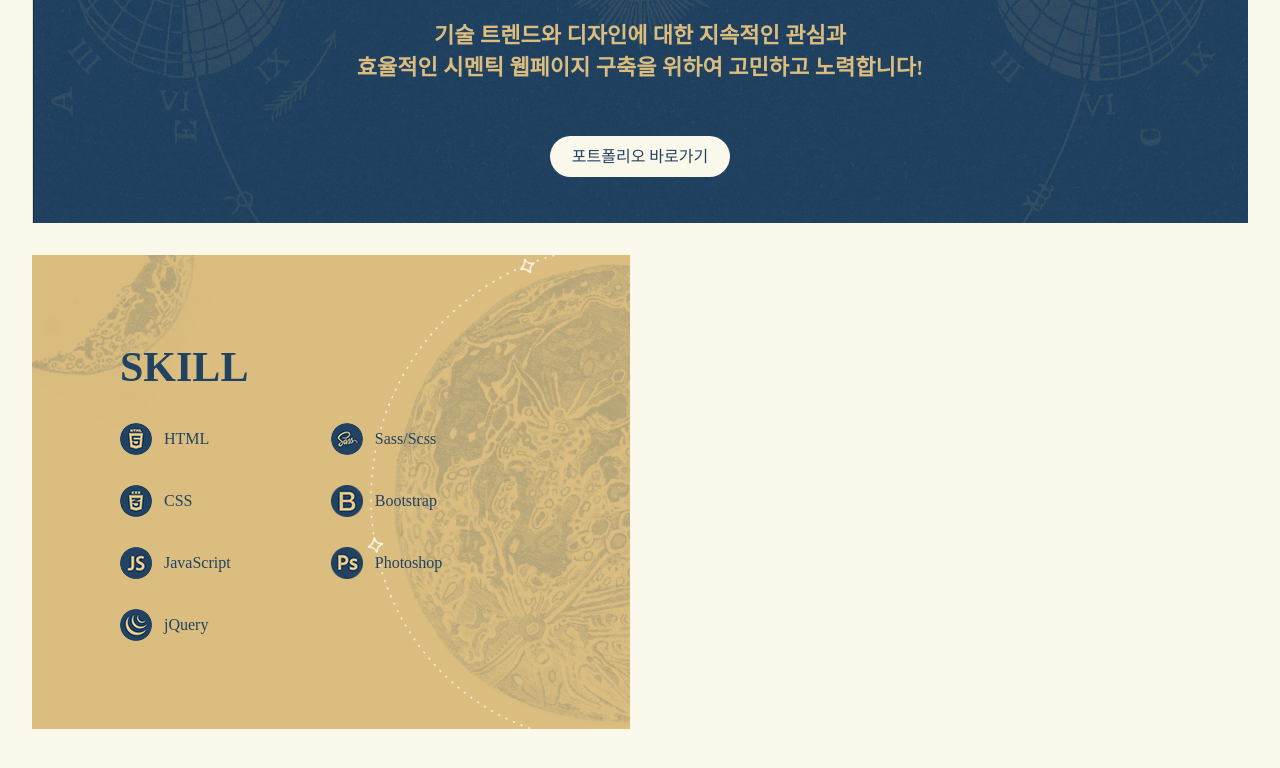
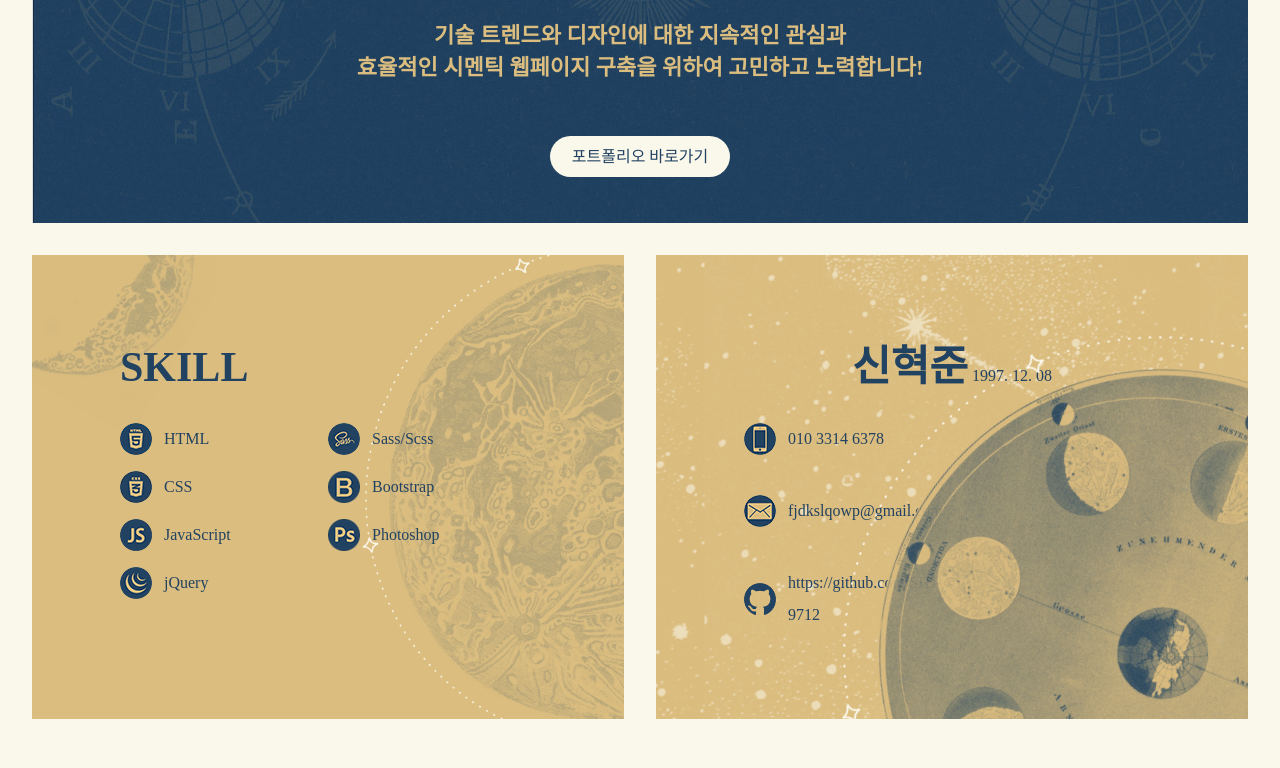
Before and after one commit to SHJ-9712/portfolio, a website: page src/index.html in a window 1280 px wide. Shown: the part 308-1076 px from the top of the page. Drawn offline with Linux system fonts and the light colour scheme.

Commit message:
feat: about-me--info

```diff
--- a/src/index.html
+++ b/src/index.html
@@ -7,6 +7,7 @@
     <meta property="og:title" content="신혁준 웹 포트폴리오">
     <meta property="og:description" content="신혁준의 웹 포트폴리오입니다!">
     <meta name="robots" content="noindex, nofollow">
+    <meta name="format-detection" content="telephone=no">
     <meta http-equiv="X-UA-Compatible" content="IE=edge, chrome=1">
     <meta name="viewport" content="width=device-width, initial-scale=1.0">
     <title>신혁준 웹 포트폴리오</title>
@@ -35,9 +36,9 @@
     </header>
     <main>
         <section class="about-me">
-            <div class="about-me__box about-me__box--skill">
+            <article class="about-me__box about-me__box--skill">
                 <h2>Skill</h2>
-                <ul class="about-me__box__ico">
+                <ul class="about-me__box--skill__ico">
                     <li>HTML</li>
                     <li>Sass/Scss</li>
                     <li>CSS</li>
@@ -47,7 +48,19 @@
                     <li>jQuery</li>
                 </ul>
                 <img src="images/description_moon_big.png" alt="" class="about-me__box--skill__circle">
-            </div>
+            </article>
+            <article class="about-me__box about-me__box--info">
+                <div class="about-me__box--info__title">
+                    <h2>신혁준</h2>
+                    <small class="date">1997. 12. 08</small>
+                </div>
+                <ul class="about-me__box--info__ico">
+                    <li><a href="tel:010-3314-6378">010 3314 6378</a></li>
+                    <li><a href="https://mail.google.com/mail/u/0/?view=cm&fs=1&to=fjdkslqowp@gmail.com&tf=1" target="_blank">fjdkslqowp@gmail.com</a></li>
+                    <li><a href="https://github.com/SHJ-9712" target="_blank">https://github.com/SHJ-9712</a></li>
+                </ul>
+                <img src="images/about.png" alt="" class="about-me__box--info__circle">
+            </article>
         </section>
     </main>
 </body>
--- a/src/scss/layout/_about.scss
+++ b/src/scss/layout/_about.scss
@@ -14,36 +14,33 @@
         }
         h2 {
             margin: 0;
+            display: inline-block;
             font-size: 42px;
             text-transform: uppercase;
         }
-        &__ico {
+        ul {
             margin: 32px 0 0 0;
-            display: flex;
-            flex-wrap: wrap;
             li {
                 width: 50%;
-                margin-bottom: 30px;
                 display: flex;
                 align-items: center;
                 cursor: default;
                 z-index: 10;
                 &::before {
                     content: '';
-                    width: 32px;
-                    height: 32px;
+                    min-width: 32px;
+                    min-height: 32px;
                     margin-right: 12px;
                     display: inline-block;
                     background: url(../images/sprites.png) no-repeat;
                 }
-                @include skill-ico;
                 &:last-of-type {
                     margin-bottom: 0;
                 }
                 &:hover {
                     color: $cream-color;
                     text-decoration: underline;
-                    @include skill-ico-hover;
+                    @include ico-hover;
                 }
             }
         }
@@ -53,9 +50,45 @@
         background-repeat: no-repeat;
         background-position: 0 0;
         background-size: auto auto;
+        &__ico {
+            display: flex;
+            flex-wrap: wrap;
+            li {
+                margin-bottom: 16px;
+                @include skill-ico;
+            }
+        }
         &__circle {
             height: 500px;
             @include spin(-230px, -10px);
+        }
+    }
+    &__box--info {
+        background-image: url(../images/follow_bg.png);
+        background-position: 50%;
+        &__title {
+            text-align: center;
+            .date {
+                font-size: 16px;
+            }
+        }
+        &__ico {
+            li {
+                margin-bottom: 40px;
+                @include info-ico;
+                a {
+                    width: 100%;
+                    line-height: 32px;
+                    color: $blue-color;
+                    &:hover {
+                        color: $cream-color;
+                    }
+                }
+            }
+        }
+        &__circle {
+            height: 637px;
+            @include spin(-230px, 80px);
         }
     }
     @keyframes spin {
--- a/src/scss/utils/_mixins.scss
+++ b/src/scss/utils/_mixins.scss
@@ -22,7 +22,18 @@
         background-position: -100px -1px;
     }
 }
-@mixin skill-ico-hover {
+@mixin info-ico {
+    &:nth-of-type(1)::before {
+        background-position: -232px -1px;
+    }
+    &:nth-of-type(2)::before {
+        background-position: -265px -1px;
+    }
+    &:nth-of-type(3)::before {
+        background-position: -298px -1px;
+    }
+}
+@mixin ico-hover {
     &::before {
         background-position-y: -34px;
     }
```
Also changed, not shown: src/css/styles.css, 1 other file.
